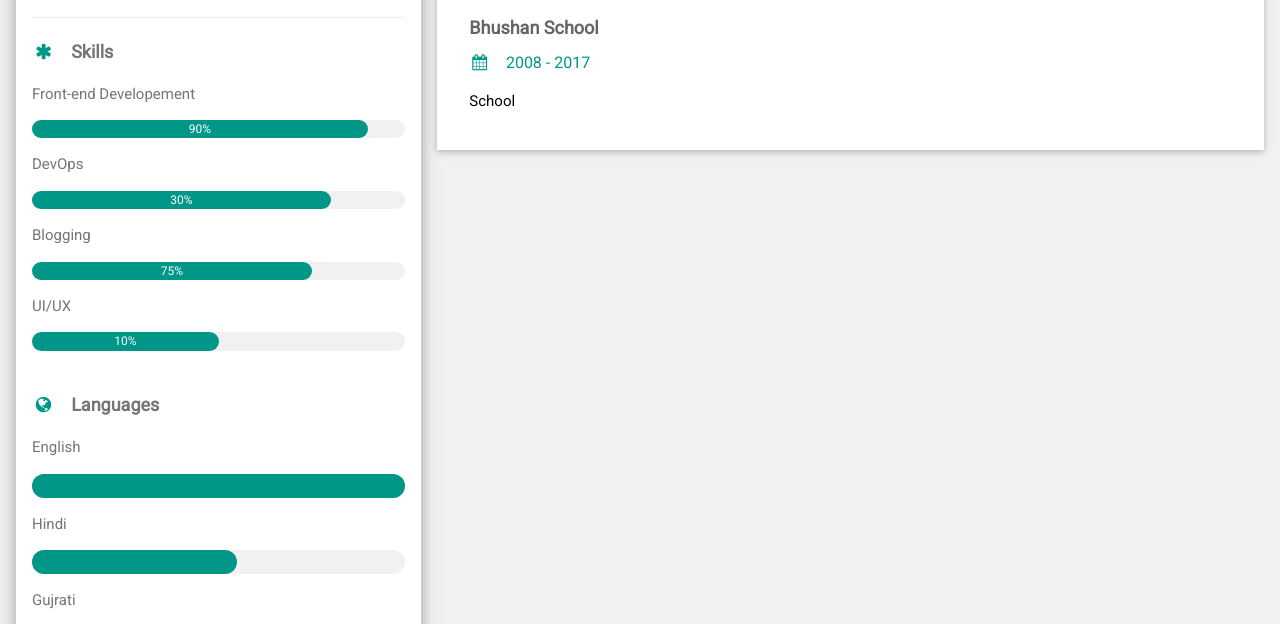
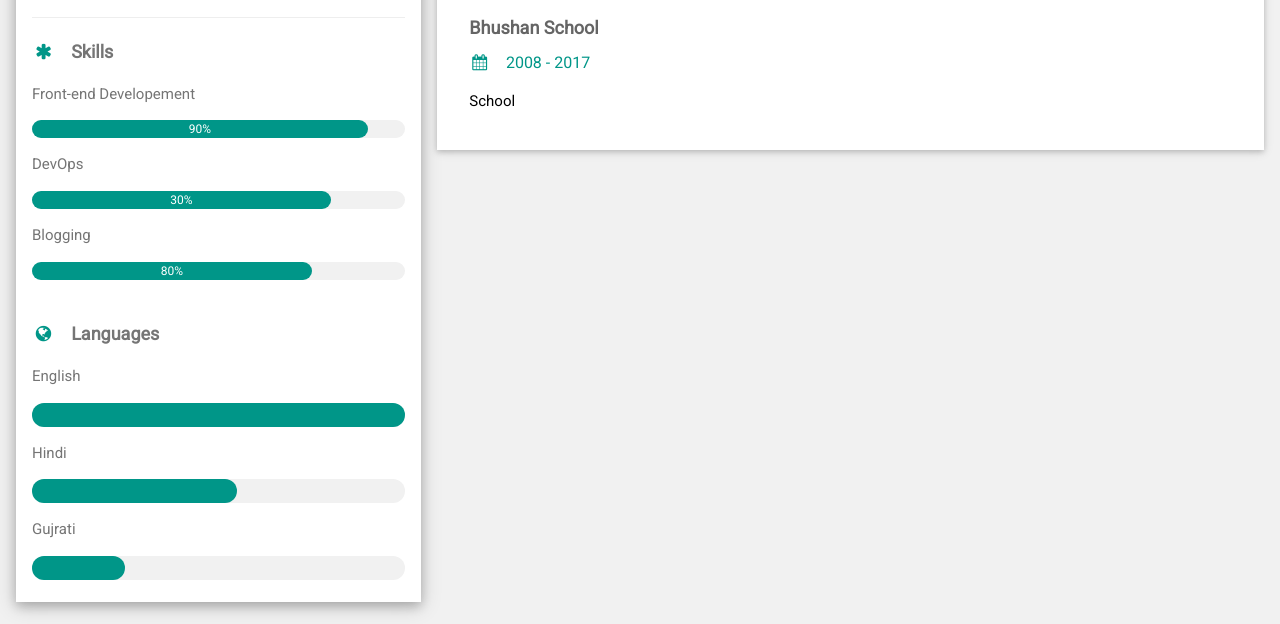
Before and after one commit to kelvinparmar/10WeeksofCloud, a plain HTML site: page PortFolio/index.html in a window 1280 px wide. Shown: the part 818-1442 px from the top of the page. Drawn offline with nearby package versions, Linux system fonts and the light colour scheme.

Commit message:
Some changes

```diff
--- a/PortFolio/index.html
+++ b/PortFolio/index.html
@@ -52,11 +52,7 @@ html,body,h1,h2,h3,h4,h5,h6 {font-family: "Roboto", sans-serif}
           </div>
           <p>Blogging</p>
           <div class="w3-light-grey w3-round-xlarge w3-small">
-            <div class="w3-container w3-center w3-round-xlarge w3-teal" style="width:75%">75%</div>
-          </div>
-          <p>UI/UX</p>
-          <div class="w3-light-grey w3-round-xlarge w3-small">
-            <div class="w3-container w3-center w3-round-xlarge w3-teal" style="width:50%">10%</div>
+            <div class="w3-container w3-center w3-round-xlarge w3-teal" style="width:75%">80%</div>
           </div>
           <br>
 
```
